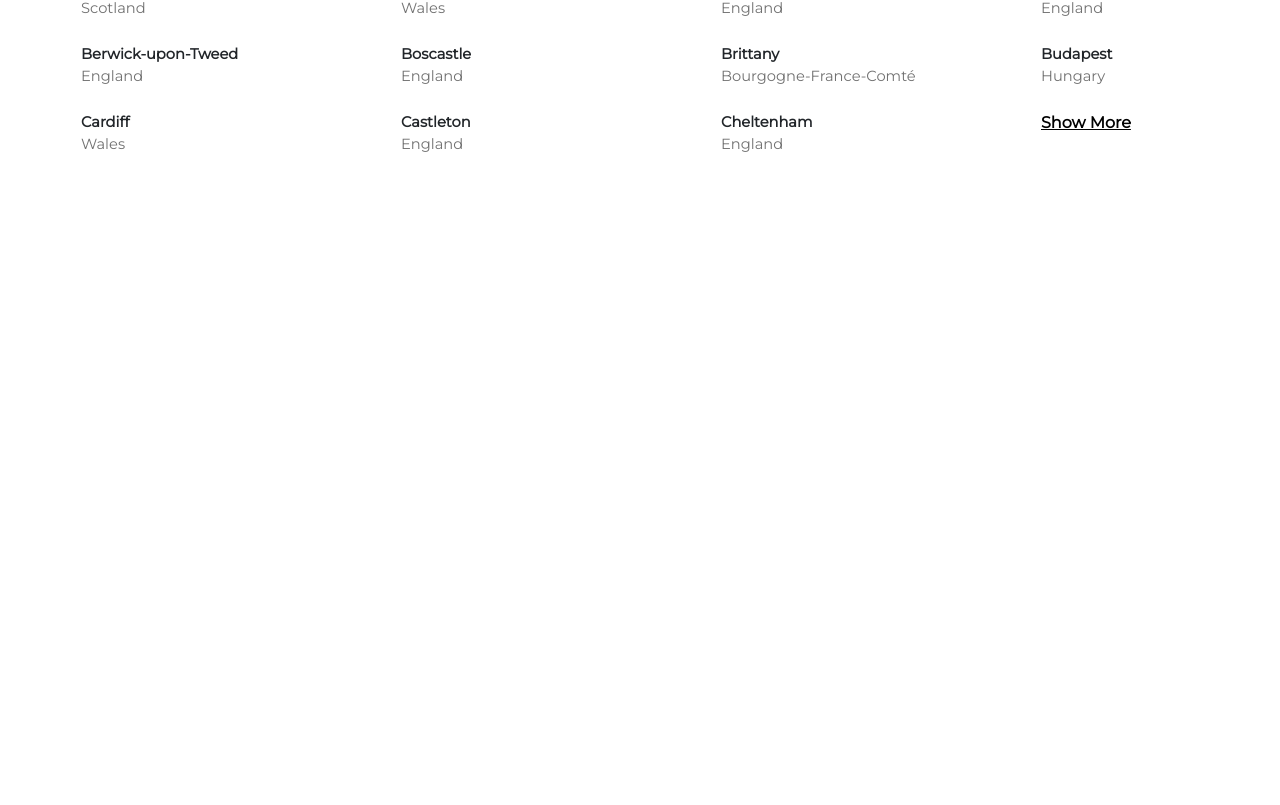
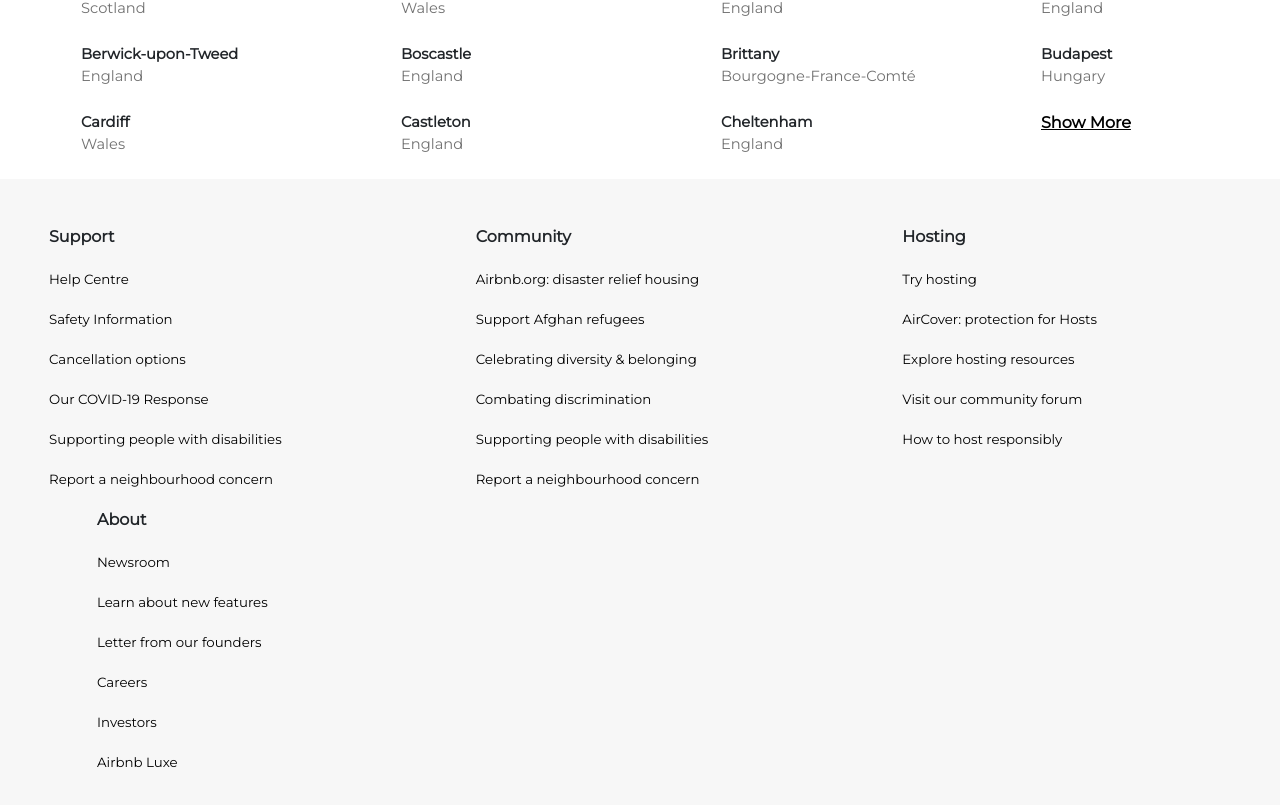
Before and after one commit to RobertaMatera/airbnb, a React (Create React App) app: page / in a window 1280 px wide. Shown: the part 4013-4818 px from the top of the page. Before the commit the page ends 4192 px from the top, so only its background shows below. Built offline with nearby package versions, Linux system fonts and the light colour scheme.

Commit message:
footer -> first part

```diff
--- a/src/App.jsx
+++ b/src/App.jsx
@@ -12,18 +12,20 @@
 import "./Style/bigCard.css";
 import "./Style/hosting.css";
 import "./Style/gateway.css";
+import "./Style/footer.css";
 
 import MyNav from "./Components/MyNav";
 import MySmallNav from "./Components/MySmallNav";
 import Search from "./Components/Search";
 import MyJumbotron from "./Components/MyJumbotron";
-
-import { Container, Row, Col } from "react-bootstrap";
 import ShopNow from "./Components/ShopNow";
 import NextTrips from "./Components/NextTrips";
 import Experiences from "./Components/Experiences";
 import Hosting from "./Components/Hosting";
 import Gateways from "./Components/Getaways";
+import Footer from "./Components/Footer";
+
+import { Container, Row } from "react-bootstrap";
 
 function App() {
   return (
@@ -94,12 +96,18 @@
       <section id="gateways" className="mx-5 mt-5">
         <Container fluid className="pt-md-5 mx-1 mx-md-0 px-md-5">
           <Row className="p-0">
-            <h3 className="font-w-600">
-              Inspiration for future gateways
-            </h3>
+            <h3 className="font-w-600">Inspiration for future gateways</h3>
           </Row>
           <Row>
             <Gateways />
+          </Row>
+        </Container>
+      </section>
+
+      <section id="footer">
+        <Container fluid className="py-5 bg-footer">
+          <Row className="p-0">
+            <Footer />
           </Row>
         </Container>
       </section>
--- /dev/null
+++ b/src/Components/Footer.jsx
@@ -0,0 +1,164 @@
+import React, { Component } from "react";
+import { Row, Col } from "react-bootstrap";
+
+export default class Footer extends Component {
+  render() {
+    return (
+      <>
+        <section id="support" className="mr-xl-5">
+          <Col className="mx-5 px-3">
+            <Row className="mb-3">
+              <h6>
+                <b>Support</b>
+              </h6>
+            </Row>
+            <Row className="d-flex flex-column">
+              <Col
+                xs={12}
+                md={4}
+                xl={12}
+                className="d-flex flex-column flex-md-row flex-xl-column px-0"
+              >
+                <a href="#">Help Centre</a>
+                <a href="#">Safety Information</a>
+              </Col>
+              <Col
+                xs={12}
+                md={4}
+                xl={12}
+                className="d-flex flex-column flex-md-row flex-xl-column px-0"
+              >
+                <a href="#">Cancellation options</a>
+                <a href="#">Our COVID-19 Response</a>
+              </Col>
+              <Col
+                xs={12}
+                md={4}
+                xl={12}
+                className="d-flex flex-column flex-md-row flex-xl-column px-0"
+              >
+                <a href="#">Supporting people with disabilities</a>
+                <a href="#">Report a neighbourhood concern</a>
+              </Col>
+            </Row>
+          </Col>
+        </section>
+        <section id="community" className="mx-xl-5">
+          <Col className="mx-5 px-3">
+            <Row className="mb-3">
+              <h6>
+                <b>Community</b>
+              </h6>
+            </Row>
+            <Row className="d-flex flex-column">
+              <Col
+                xs={12}
+                md={4}
+                xl={12}
+                className="d-flex flex-column d-md-flex flex-md-row flex-xl-column px-0"
+              >
+                <a href="#">Airbnb.org: disaster relief housing</a>
+                <a href="#">Support Afghan refugees</a>
+              </Col>
+              <Col
+                xs={12}
+                md={4}
+                xl={12}
+                className="d-flex flex-column flex-md-row flex-xl-column px-0"
+              >
+                <a href="#">Celebrating diversity & belonging</a>
+                <a href="#">Combating discrimination</a>
+              </Col>
+              <Col
+                xs={12}
+                md={4}
+                xl={12}
+                className="d-flex flex-column flex-md-row flex-xl-column px-0"
+              >
+                <a href="#">Supporting people with disabilities</a>
+                <a href="#">Report a neighbourhood concern</a>
+              </Col>
+            </Row>
+          </Col>
+        </section>
+        <section id="hosting" className="mx-xl-5">
+          <Col className="mx-5 px-3">
+            <Row className="mb-3">
+              <h6>
+                <b>Hosting</b>
+              </h6>
+            </Row>
+            <Row className="d-flex flex-column">
+              <Col
+                xs={12}
+                md={4}
+                xl={12}
+                className="d-flex flex-column d-md-flex flex-md-row flex-xl-column px-0"
+              >
+                <a href="#">Try hosting</a>
+                <a href="#">AirCover: protection for Hosts</a>
+              </Col>
+              <Col
+                xs={12}
+                md={4}
+                xl={12}
+                className="d-flex flex-column flex-md-row flex-xl-column px-0"
+              >
+                <a href="#">Explore hosting resources</a>
+                <a href="#">Visit our community forum</a>
+              </Col>
+              <Col
+                xs={12}
+                md={4}
+                xl={12}
+                className="d-flex flex-column flex-md-row flex-xl-column px-0"
+              >
+                <a href="#">How to host responsibly</a>
+              </Col>
+            </Row>
+          </Col>
+        </section>
+        <section id="about" className="ml-xl-5">
+          <Col className="mx-5 px-3">
+            <Row className="mb-3">
+              <h6>
+                <b>About</b>
+              </h6>
+            </Row>
+            <Row className="d-flex flex-column">
+              <Col
+                xs={12}
+                md={4}
+                xl={12}
+                className="d-flex flex-column d-md-flex flex-md-row flex-xl-column px-0"
+              >
+                <a href="#">Newsroom</a>
+                <a href="#">Learn about new features</a>
+              </Col>
+              <Col
+                xs={12}
+                md={4}
+                xl={12}
+                className="d-flex flex-column flex-md-row flex-xl-column px-0"
+              >
+                <a href="#">Letter from our founders</a>
+                <a href="#">Careers</a>
+              </Col>
+              <Col
+                xs={12}
+                md={4}
+                xl={12}
+                className="d-flex flex-column flex-md-row flex-xl-column px-0"
+              >
+                <a href="#">Investors</a>
+                <a href="#">Airbnb Luxe</a>
+              </Col>
+            </Row>
+          </Col>
+        </section>
+
+        <hr className="my-5"/>
+      </>
+    );
+  }
+}
--- /dev/null
+++ b/src/Style/footer.css
@@ -0,0 +1,20 @@
+.bg-footer {
+  background-color: var(--gray-calendar);
+}
+
+#footer a {
+  font-size: 10pt;
+  color: var(--black-color);
+  padding: -top 20px;
+  padding-bottom: 20px;
+}
+
+#footer a:hover {
+  text-decoration: underline;
+}
+
+@media screen and (min-width: 768px) and (max-width: 1200px) {
+  #footer a {
+    width: 80vw;
+  }
+}
```
